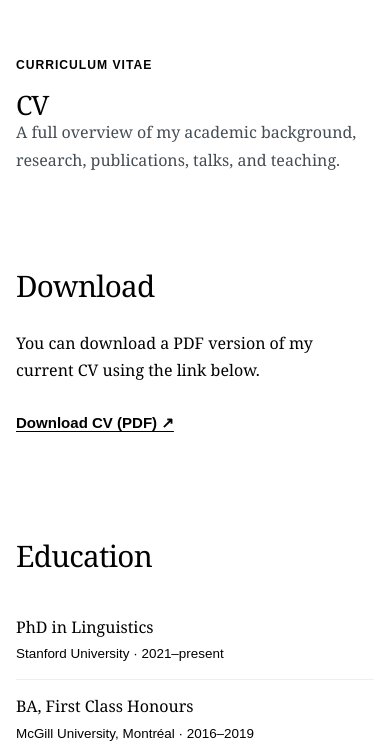
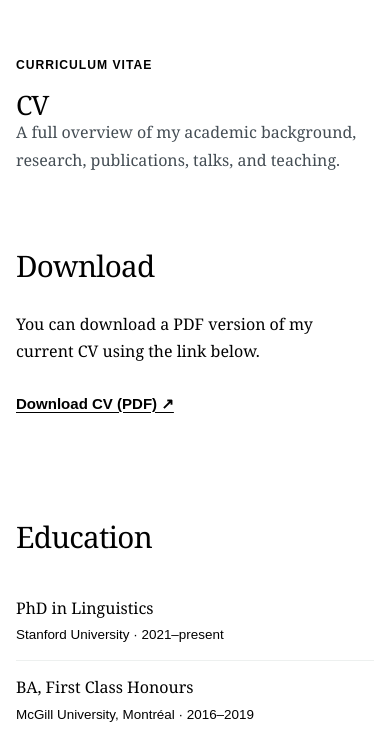
Before and after one commit to morbrown/morbrown.github.io, a plain HTML site: page cv.html in a window 390 px wide. Shown: the part 72-824 px from the top of the page. Drawn offline with Linux system fonts and the light colour scheme.

Commit message:
Update styles.css

```diff
--- a/styles.css
+++ b/styles.css
@@ -233,7 +233,7 @@ code {
   nav a { font-size: 0.78rem; }
 
   .intro { padding: 3.4rem 0 2.8rem; }
-  .page-heading { padding: 2.8rem 0 2.2rem; }
+  .page-heading { padding: 2.8rem 0 1rem; }
   .intro-text { font-size: 1rem; }
   .content-section { padding: 2.2rem 0; }
   .site-footer { flex-direction: column; }
```
